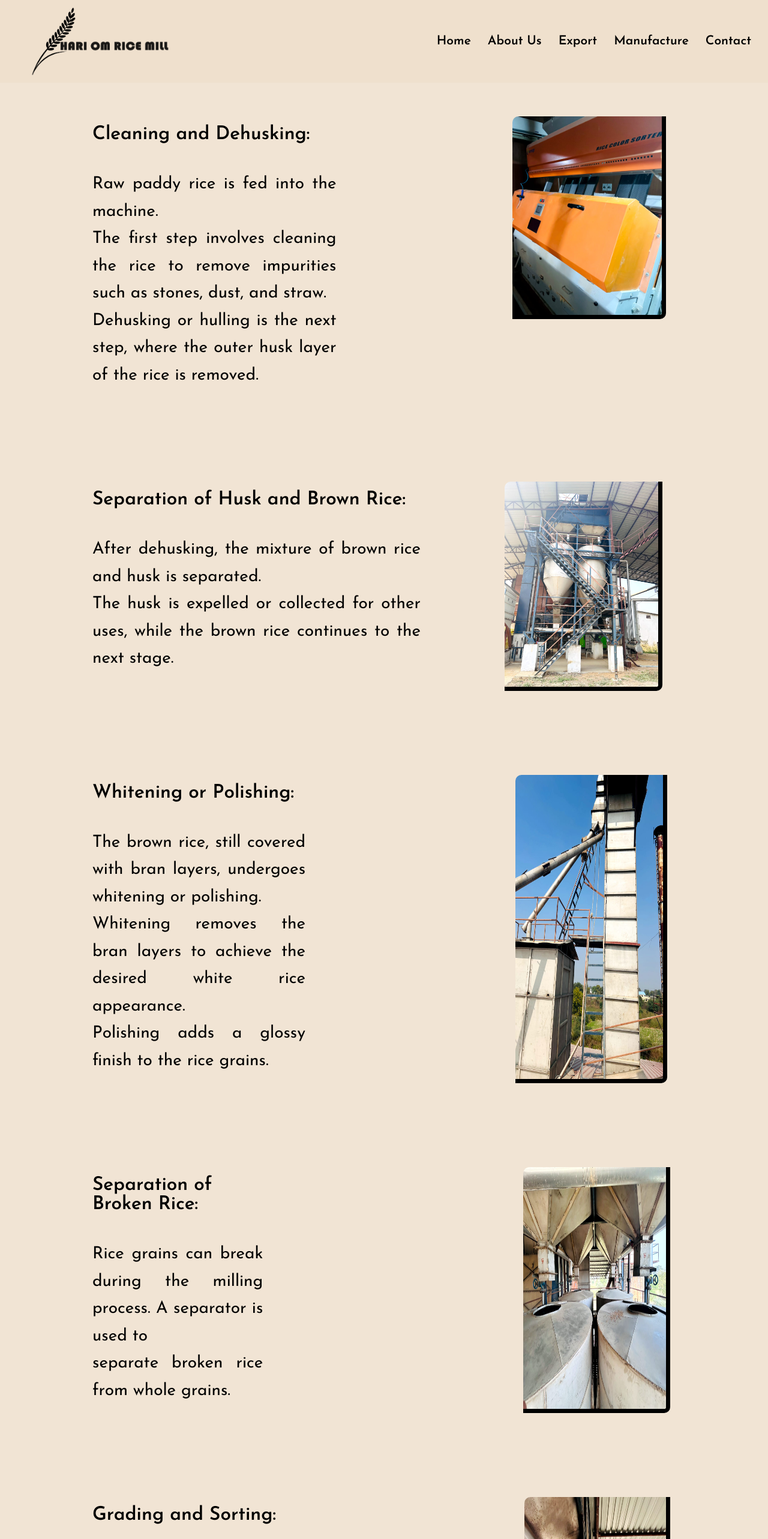
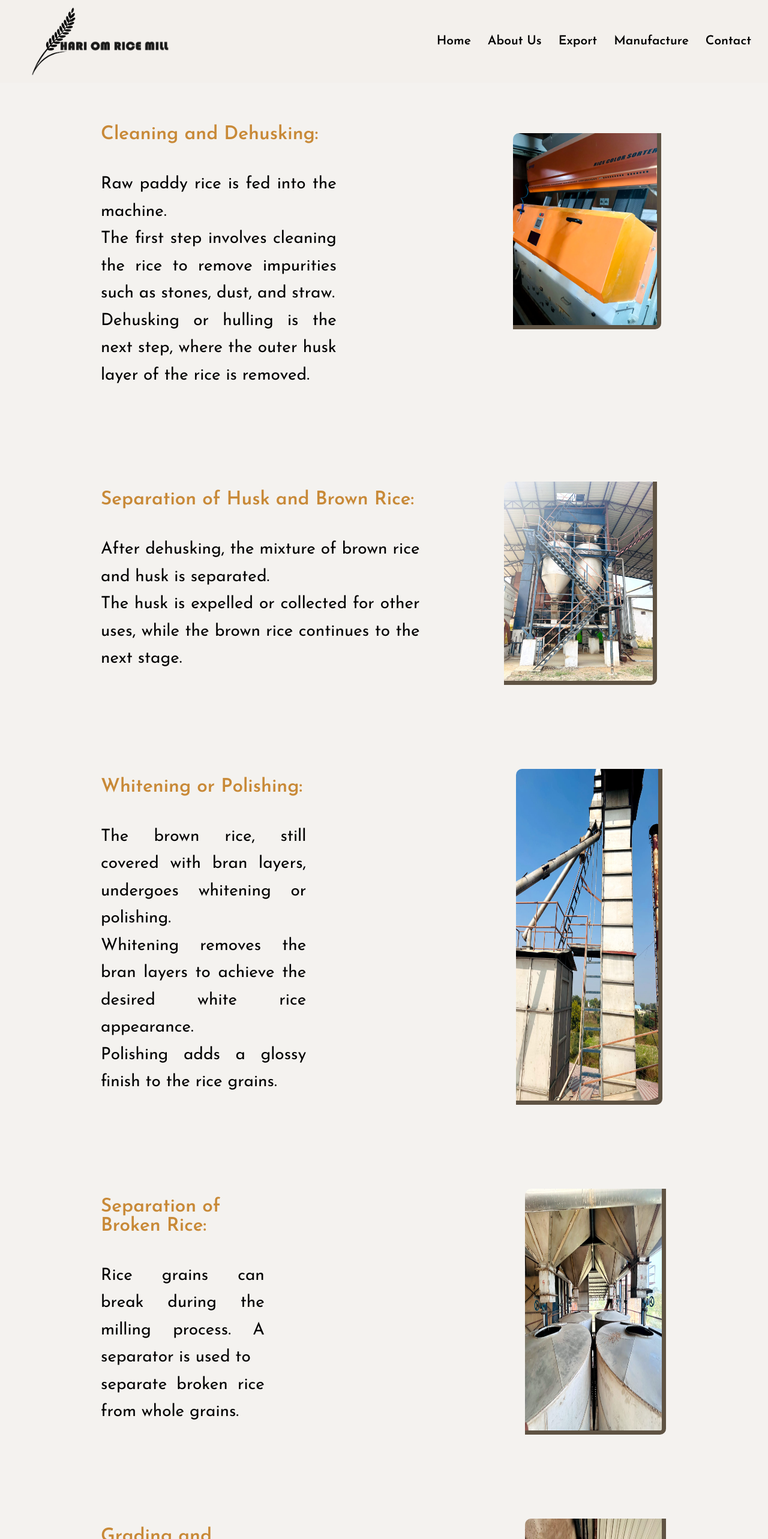
Before and after one commit to sujataprasad01/Rice-Mill-Website, a React (Create React App) app: page /manufacture in a window 1280 px wide. Shown: the top 2566 px of the page at 60% size. Built offline with nearby package versions, Linux system fonts and the light colour scheme.

Commit message:
done with project

```diff
--- a/src/App.css
+++ b/src/App.css
@@ -11,7 +11,7 @@
   --bg-footer-color:#483113;
   --font-color:#b7b7b7;
   /* --bg-color: #f8f8ff; */
-  --bg-color:#ecdbc57f;
+  --bg-color:#f0ede97f;
   --bg-dark-color:#0c0b0black#fdfffc;
   --border-color-light:rgb(255,255,255,0.2);
   --box-shadow:0 1rem 3rem rgb(0 0 0 /12%);
--- a/src/components/Navbar/Navbar.css
+++ b/src/components/Navbar/Navbar.css
@@ -69,11 +69,10 @@
                 left: 0;
                 bottom: 0;
                 /* padding: 0; */
-                background: var(--bg-color);
+                background: var(--primary-color);
                 z-index: 9999;
                 transform: translateX(-250px);
                 transition: all 0.3s ease-in-out;
-
 
                 &.active{
                     max-width: 250px;
@@ -81,20 +80,18 @@
                     padding: 2rem;
                     box-sizing: border-box;
                     transform: translateY(0px);
-
-
                 }
             }
             & ul{
                 margin: 0;
                 padding: 0;
+                text-align: center;
             }
             & li{
                 list-style: none;
                 display: inline-block;
                 position: relative;
                 padding: 1rem;
-
                 @media(max-width:992px){
                     display: block;
                     padding: 0;
@@ -105,12 +102,14 @@
                     padding: 0.675rem 0;
                     font-size: 1.1rem;
                     font-weight: 500;
-                    color:black;
+                    color: black;
                     cursor: pointer;
-
+                    background-color: var(--secondary-color);
+border-radius: 8%;
                     @media(max-width:992px){
                         padding: 1rem 0;
                         display: block;
+                    color: white;
                         /* padding: 0; */
                     }
 
--- a/src/components/Navbar/Navbar.jsx
+++ b/src/components/Navbar/Navbar.jsx
@@ -1,4 +1,5 @@
-import React, {useState, useEffect} from 'react';
+import React, {useState, useEffect, useRef} from 'react';
+// import { handleSubmit } from 'react';
 import { Link } from 'react-router-dom'
 import logo from './../../assets/logo/noun-rice-94344 (1).png';
 import { FontAwesomeIcon } from '@fortawesome/react-fontawesome';
@@ -6,24 +7,94 @@ import { faBars } from '@fortawesome/free-solid-svg-icons';
 import './Navbar.css';
 function Navbar() {
 
-  const [sidenav, setSidenav]=useState(false);
+  // const [sidenav, setSidenav]=useState(false);
 
-  const sidenavShow=()=>{
-    setSidenav(!sidenav);
-  }
+  // const sidenavShow=()=>{
+  //   setSidenav(!sidenav);
+  // }
 
-  useEffect(()=>{
-    const handleScroll=()=>{
-      setSticky(window.scrollY>20)
-    }
+  // useEffect(()=>{
+  //   const handleScroll=()=>{
+  //     setSticky(window.scrollY>20)
+  //   }
 
-    window.addEventListener('scroll', handleScroll);
-    return()=>window.removeEventListener('scroll', handleScroll);
-  })
+  //   window.addEventListener('scroll', handleScroll);
+  //   return()=>window.removeEventListener('scroll', handleScroll);
+  // })
   // menu icon
   const menuIcon = <FontAwesomeIcon icon={faBars} />
 
-  const [sticky, setSticky]=useState(false);
+  // const [sticky, setSticky]=useState(false);
+
+  const [sidenav, setSidenav] = useState(false);
+  const [sticky, setSticky] = useState(false);
+
+  const sidenavShow = () => {
+    setSidenav(!sidenav);
+  };
+
+  const closeSidenav = () => {
+    setSidenav(false);
+  };
+
+  useEffect(() => {
+    const handleScroll = () => {
+      setSticky(window.scrollY > 20);
+    };
+
+    window.addEventListener('scroll', handleScroll);
+    return () => window.removeEventListener('scroll', handleScroll);
+  }, []);
+
+  useEffect(() => {
+    // Close the menu when the component mounts
+    closeSidenav();
+
+    // Assume you have a toggle button or some other component that, when clicked, should close the menu
+    const toggleButton = document.getElementById('navbar_toggler');
+    const menu = document.querySelector('.menu_items');
+
+    // Add a click event listener to the toggle button
+    const handleToggleButtonClick = () => {
+      menu.classList.toggle('active');
+    };
+
+    const handleOtherComponentClick = () => {
+      menu.classList.remove('active');
+    };
+
+    if (toggleButton) {
+      toggleButton.addEventListener('click', handleToggleButtonClick);
+    }
+
+    const otherComponent = document.getElementById('otherComponentId');
+    if (otherComponent) {
+      otherComponent.addEventListener('click', handleOtherComponentClick);
+    }
+
+    return () => {
+      if (toggleButton) {
+        toggleButton.removeEventListener('click', handleToggleButtonClick);
+      }
+      if (otherComponent) {
+        otherComponent.removeEventListener('click', handleOtherComponentClick);
+      }
+    };
+  }, []);
+  const toggleButtonRef = useRef(null);
+
+useEffect(() => {
+  const toggleButton = toggleButtonRef.current;
+  if (toggleButton) {
+    toggleButton.addEventListener('click', () => {
+      // Your logic here
+    });
+  }
+
+  // Cleanup code
+
+}, [toggleButtonRef]);
+
   return (
     <>
     <header id='site_header' className={`${sticky? "sticky":""}`}>
@@ -40,28 +111,28 @@ function Navbar() {
           <div className={`menu_items ${sidenav===true? 'active':''}`}>
             <ul>
               <li>
-            <Link activeClass='active' to='/'>
+            <Link onClick={closeSidenav} activeClass='active' to='/'>
               <h4>Home</h4>
                   </Link>
               </li>
               <li>
-            <Link to='/about'>
+            <Link onClick={closeSidenav} to='/about'>
               <h4>About Us</h4>
                   </Link>
               </li>
 
               <li>
-            <Link to='/export'>
+            <Link onClick={closeSidenav} to='/export'>
               <h4>Export</h4>
                   </Link>
               </li>
               <li>
-              <Link to='/manufacture'>
+              <Link onClick={closeSidenav} to='/manufacture'>
               <h4>Manufacture</h4>
                   </Link>
               </li>
               <li>
-            <Link to='/contact'>
+            <Link onClick={closeSidenav} to='/contact'>
               <h4>Contact</h4>
                   </Link>
               </li>
--- a/src/components/footer/Footer.css
+++ b/src/components/footer/Footer.css
@@ -43,6 +43,11 @@
   justify-content: space-between;
 margin-bottom: 3rem;
 margin-right: 30rem;
+@media(max-width:992px){
+    margin: 2rem;
+    /* margin-bottom:30px; */
+
+}
         & h3{
             margin-bottom: 15px;
         }
--- a/src/components/manufacturing/Manufacture.css
+++ b/src/components/manufacturing/Manufacture.css
@@ -8,6 +8,7 @@ justify-content: space-between;
     justify-content: center;
     align-items: center;
 } */
+
 .hero{
     /* height: 20%; */
     display: flex;
@@ -17,23 +18,42 @@ justify-content: space-between;
     /* padding-left: 15rem; */
     border-right: 25px;
     /* background-color: black; */
-    border-color: black;
+    border-color:var( --secondary-color);
     margin-bottom: 10rem;
     margin-top: 4rem;
     margin-left: 10rem;
     /* margin: 1rem; */
     @media(max-width:992px){
+        display: flex;
+        flex-direction: column;
         margin: 0;
         padding: 0;
         margin-top: 4rem;
+        justify-content: flex-end;
     }
     .description{
         margin: 1rem;
-
+        /* width: 100%; */
+        @media(max-width: 992px){
+            margin: 0;
+            padding: 0;
+            /* height: 10%; */
+        }
+        & h3{
+            @media(max-width: 992px){
+                font-size: 2rem;
+                width: 100%;
+            }
+        }
         & p{
             text-align: justify;
             font-size: 2rem;
+            @media(max-width: 992px){
+                font-size: 1.5rem;
+                line-height: 24px;
             }
+        }
+
     }
     .heroonee{
         /* margin: 2rem; */
@@ -41,16 +61,29 @@ justify-content: space-between;
         position: relative;
         /* width: 40%; */
         margin-left: 20rem;
-
+@media(max-width:992px){
+    margin: 0;
+    padding: 0;
+}
         & img{
         width: 60%;
         /* height: 20%; */
         display: flex;
-     border-right: 7px solid black;
-     border-bottom: 7px solid black;
+     border-right: 7px solid var( --secondary-color);
+     border-bottom: 7px solid var( --secondary-color);
      border-radius:10px 0 10px 0;
+     margin-top: 2rem;
 @media(max-width:992px){
-margin-left: 4.5rem;
+/* margin-left: 4.5rem; */
+margin: 0;
+padding: 0;
+right: 0;
+width: 90%;
+height: 50%;
+margin-top: 3rem;
+margin-left: 1.5rem;
+/* margin-bottom: 5rem; */
+/* margin-right: 10rem; */
 
 }
 
@@ -62,17 +95,29 @@ margin-left: 4.5rem;
     position: relative;
     /* width: 40%; */
     margin-left: 9rem;
-
+@media(max-width:992px){
+    margin: 0;
+    padding: 0;
+    padding-left: 8px;
+}
     & img{
     width: 60%;
     /* height: 20%; */
     display: flex;
- border-right: 7px solid black;
- border-bottom: 7px solid black;
+ border-right: 7px solid var( --secondary-color);
+ border-bottom: 7px solid var( --secondary-color);
  border-radius:10px 0 10px 0;
  margin: 0;
  @media(max-width:992px){
-margin-left: 4.5rem;
+    /* margin-left: 4.5rem; */
+    margin: 0;
+    padding: 0;
+    left: 0;
+    /* right: 0; */
+    width: 100%;
+    height: 80%;
+    /* margin-left: 2rem; */
+    /* margin-right: 10rem; */
 
     }
 
@@ -84,17 +129,29 @@ margin-left: 4.5rem;
     position: relative;
     /* width: 40%; */
     margin-left: 24rem;
-
+    @media(max-width:992px){
+        margin: 0;
+        padding: 0;
+        padding-left: 8px;
+    }
     & img{
     width: 60%;
     height: 100%;
     /* height: 20%; */
     display: flex;
- border-right: 7px solid black;
- border-bottom: 7px solid black;
+ border-right: 7px solid var( --secondary-color);
+ border-bottom: 7px solid var( --secondary-color);
  border-radius:10px 0 10px 0;
  @media(max-width:992px){
-margin-left: 4.5rem;
+    /* margin-left: 4.5rem; */
+    margin: 0;
+    padding: 0;
+    left: 0;
+    /* right: 0; */
+    width: 100%;
+    height: 100%;
+    /* margin-left: 2rem; */
+    /* margin-right: 10rem; */
 
     }
 
@@ -106,17 +163,29 @@ margin-left: 4.5rem;
     position: relative;
     /* width: 40%; */
     margin-left: 30rem;
-
+    @media(max-width:992px){
+        margin: 0;
+        padding: 0;
+        padding-left: 8px;
+    }
     & img{
     width: 60%;
     height: 100%;
     /* height: 20%; */
     display: flex;
- border-right: 7px solid black;
- border-bottom: 7px solid black;
+ border-right: 7px solid var( --secondary-color);
+ border-bottom: 7px solid var( --secondary-color);
  border-radius:10px 0 10px 0;
  @media(max-width:992px){
-margin-left: 4.5rem;
+    /* margin-left: 4.5rem; */
+    margin: 0;
+    padding: 0;
+    left: 0;
+    /* right: 0; */
+    width: 100%;
+    height: 100%;
+    /* margin-left: 2rem; */
+    /* margin-right: 10rem; */
 
     }
 
@@ -128,17 +197,62 @@ margin-left: 4.5rem;
     position: relative;
     /* width: 40%; */
     margin-left: 28rem;
-
+    @media(max-width:992px){
+        margin: 0;
+        padding: 0;
+        padding-left: 8px;
+    }
     & img{
     width: 60%;
     height: 100%;
     /* height: 20%; */
     display: flex;
- border-right: 7px solid black;
- border-bottom: 7px solid black;
+ border-right: 7px solid var( --secondary-color);
+ border-bottom: 7px solid var( --secondary-color);
  border-radius:10px 0 10px 0;
  @media(max-width:992px){
-margin-left: 4.5rem;
+    /* margin-left: 4.5rem; */
+    margin: 0;
+    padding: 0;
+    left: 0;
+    /* right: 0; */
+    width: 100%;
+    height: 100%;
+    /* margin-left: 2rem; */
+    /* margin-right: 10rem; */
+
+    }
+
+}
+}
+.heroooonee{
+    /* margin: 2rem; */
+    right: 0;
+    position: relative;
+    /* width: 40%; */
+    margin-left: 20rem;
+@media(max-width:992px){
+margin: 0;
+padding: 0;
+}
+    & img{
+    width: 60%;
+    /* height: 20%; */
+    display: flex;
+ border-right: 7px solid var( --secondary-color);
+ border-bottom: 7px solid var( --secondary-color);
+ border-radius:10px 0 10px 0;
+@media(max-width:992px){
+/* margin-left: 4.5rem; */
+margin: 0;
+padding: 0;
+right: 0;
+width: 90%;
+height: 50%;
+margin-top: 3rem;
+margin-left: 1.5rem;
+margin-bottom: 5rem;
+/* margin-right: 10rem; */
 
 }
 
--- a/src/components/manufacturing/Manufacture.jsx
+++ b/src/components/manufacturing/Manufacture.jsx
@@ -10,41 +10,42 @@ import Herosix from '../../assets/survices/8af490d1-be1c-4078-bcd7-dbd816142bf9.
 function Manufacture() {
     return (
         <>
-        <div  className='hero'>
-  <div className='description'><h3>Cleaning and Dehusking:</h3><br/><br/><br/><p>Raw paddy rice is fed into the machine.<br/>
-The first step involves cleaning the rice to remove impurities such as stones, dust, and straw.<br/>
+        <div className='container'>
+            <div className='hero'>
+                <div className='description'><h3><span className='rice' >Cleaning and Dehusking:</span></h3><br /><br /><br /><p>Raw paddy rice is fed into the machine.<br />
+                    The first step involves cleaning the rice to remove impurities such as stones, dust, and straw.<br />
                     Dehusking or hulling is the next step, where the outer husk layer of the rice is removed.</p></div>
                 <div className='heroonee'>
                     <img src={Heroone}></img></div>
             </div>
-<div  className='hero'>
-  <div className='description'><h3>Separation of Husk and Brown Rice:</h3><br/><br/><br/><p>After dehusking, the mixture of brown rice and husk is separated.<br/>
+            <div className='hero'>
+                <div className='description'><h3><span className='rice' >Separation of Husk and Brown Rice:</span></h3><br /><br /><br /><p>After dehusking, the mixture of brown rice and husk is separated.<br />
                     The husk is expelled or collected for other uses, while the brown rice continues to the next stage.</p></div>
                 <div className='heroone'><img src={Herotwo}></img></div>
             </div>
 
-<div  className='hero'>
-  <div className='description'><h3>Whitening or Polishing:</h3><br/><br/><br/><p>The brown rice, still covered with bran layers, undergoes whitening or polishing.<br/>
-Whitening removes the bran layers to achieve the desired white rice appearance.<br/>
+            <div className='hero'>
+                <div className='description'><h3><span className='rice' >Whitening or Polishing:</span></h3><br /><br /><br /><p>The brown rice, still covered with bran layers, undergoes whitening or polishing.<br />
+                    Whitening removes the bran layers to achieve the desired white rice appearance.<br />
                     Polishing adds a glossy finish to the rice grains.</p></div>
                 <div className='herooneee'><img src={Herothree}></img></div>
             </div>
-    <div  className='hero'>
-  <div className='description'><h3>Separation of Broken Rice:</h3><br/><br/><br/><p>Rice grains can break during the milling process. A separator is used to <br/>separate broken rice from whole grains.</p></div>
+            <div className='hero'>
+                <div className='description'><h3><span className='rice' >Separation of Broken Rice:</span></h3><br /><br /><br /><p>Rice grains can break during the milling process. A separator is used to <br />separate broken rice from whole grains.</p></div>
                 <div className='herooneeee'><img src={Herofour}></img></div>
             </div>
-    <div  className='hero'>
-  <div className='description'><h3>Grading and Sorting:</h3><br/><br/><br/><p>The machine grades and sorts the polished rice based on size and quality.<br/>
+            <div className='hero'>
+                <div className='description'><h3><span className='rice' >Grading and Sorting:</span></h3><br /><br /><br /><p>The machine grades and sorts the polished rice based on size and quality.<br />
                     This step ensures that the final product meets specific market standards.</p></div>
                 <div className='herooneeeee'><img src={Herofive}></img></div>
             </div>
-    <div  className='hero'>
-  <div className='description'><h3>Packaging:</h3><br/><br/><br/><p>The final polished and graded rice is then ready for packaging.<br/>
+            <div className='hero'>
+                <div className='description'><h3><span className='rice' >Packaging:</span></h3><br /><br /><br /><p>The final polished and graded rice is then ready for packaging.<br />
                     The packaging process may be integrated into the rice mill or done as a separate operation.</p></div>
-<div className='heroonee'><img src={Herosix}></img></div>
+                <div className='heroooonee'><img src={Herosix}></img></div>
+            </div>
             </div>
         </>
-// </div>
     )
 }
 
```
Also changed, not shown: src/components/Export/Export.css (+25 -15 lines), src/components/about/About.css (+74 -33 lines), src/components/about/About.jsx (+10 -10 lines), src/components/contact/Contact.css (+10 -1 lines), src/components/contact/Contact.jsx (+33 -32 lines), src/components/home/Home.css (+29 -7 lines). Lines whose indentation alone changed are shown as unchanged.
